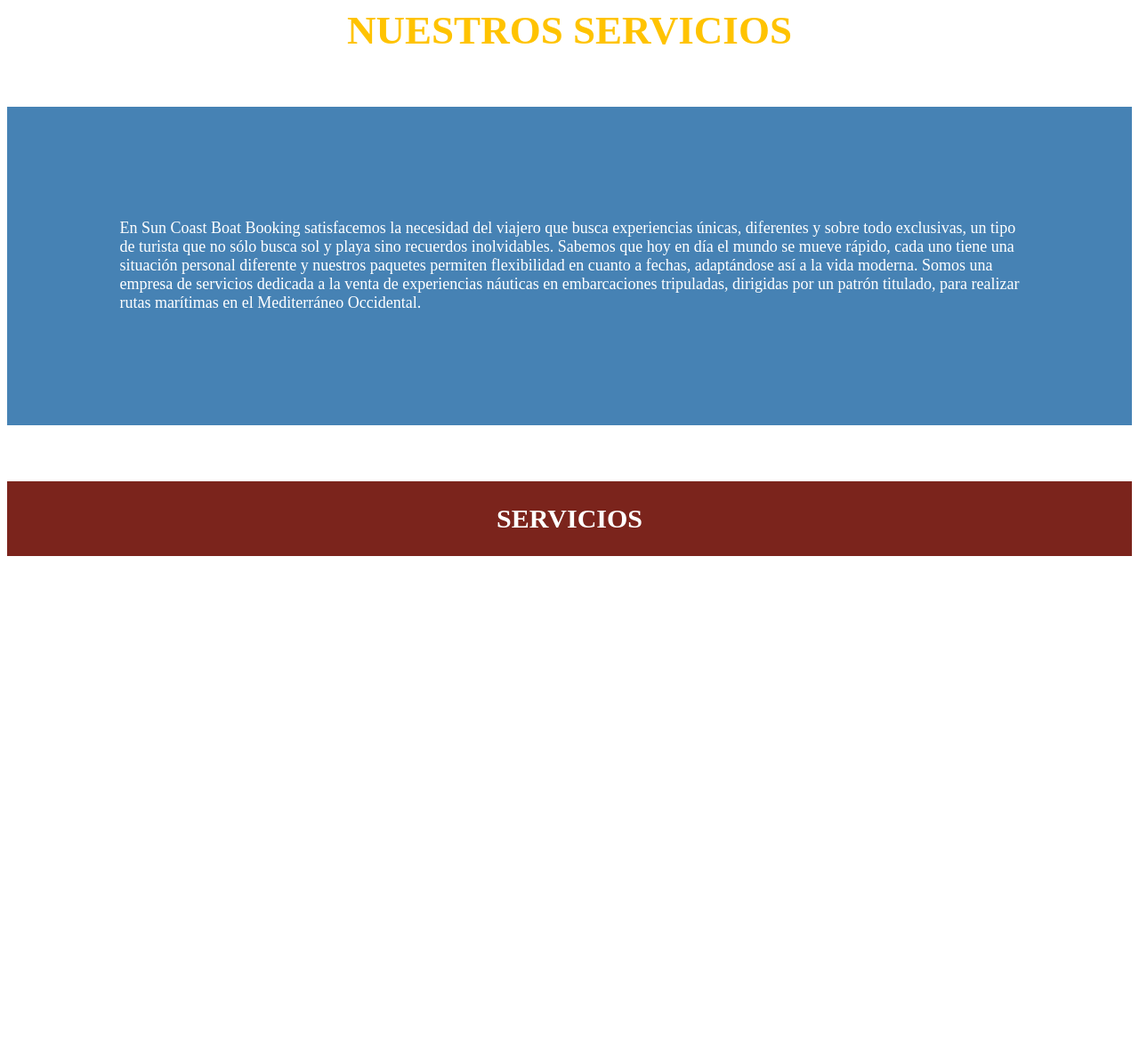
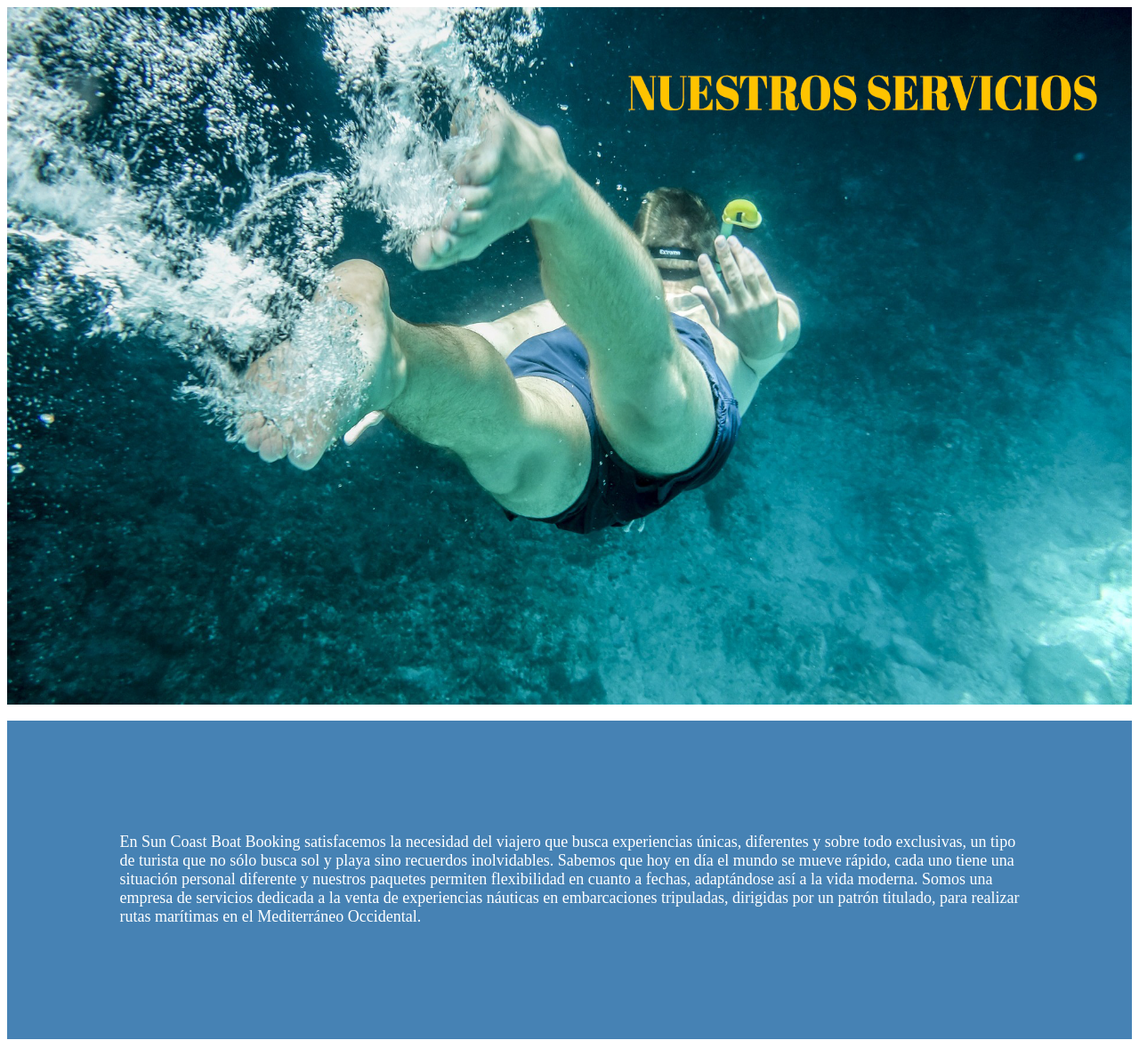
Before and after one commit to agarridogar/p8-uoc, a PHP site: page /view/vista_servicios.php in a window 1280 px wide. Shown: the top 1169 px of the page at 89% size. Before the commit the page ends 625 px from the top, so only its background shows below. Run offline with PHP 8.4, Linux system fonts and the light colour scheme.

Commit message:
cambio en pax servicios

```diff
--- a/controller/categorias.controller.php
+++ b/controller/categorias.controller.php
@@ -38,4 +38,6 @@
 
 
 
+
+
 }
--- a/view/home.php
+++ b/view/home.php
@@ -8,6 +8,6 @@
         <h1><b>Boat Booking</b></h1>
     </div>
     <div>
-    <button  type="button" class="btn btn-light"><a  href="#">Ver packs</a></button>
+    <button  type="button" class="btn btn-light"><a  href="?c=categorias&a=ListarVistaCategorias">Ver packs</a></button>
     </div>
 </center>
--- a/view/vista_servicios.php
+++ b/view/vista_servicios.php
@@ -1,7 +1,12 @@
 <link rel="stylesheet" href="assets/css/style_servicios.css" />
 
+<div>
+
+    <img src="assets/img/snorkel_txt.jpg" alt="nosotros" style=" width: 100%; height: 100%;"/>
+</div>
+
 <div class="nuestros">
-    <h4>NUESTROS SERVICIOS</h4>
+
     <p>
         En Sun Coast Boat Booking satisfacemos la necesidad del viajero que busca experiencias únicas,
         diferentes y sobre todo exclusivas, un tipo de turista que no sólo busca sol y playa sino recuerdos inolvidables.
```
Also changed, not shown: assets/img/snorkel_txt.jpg (added).
